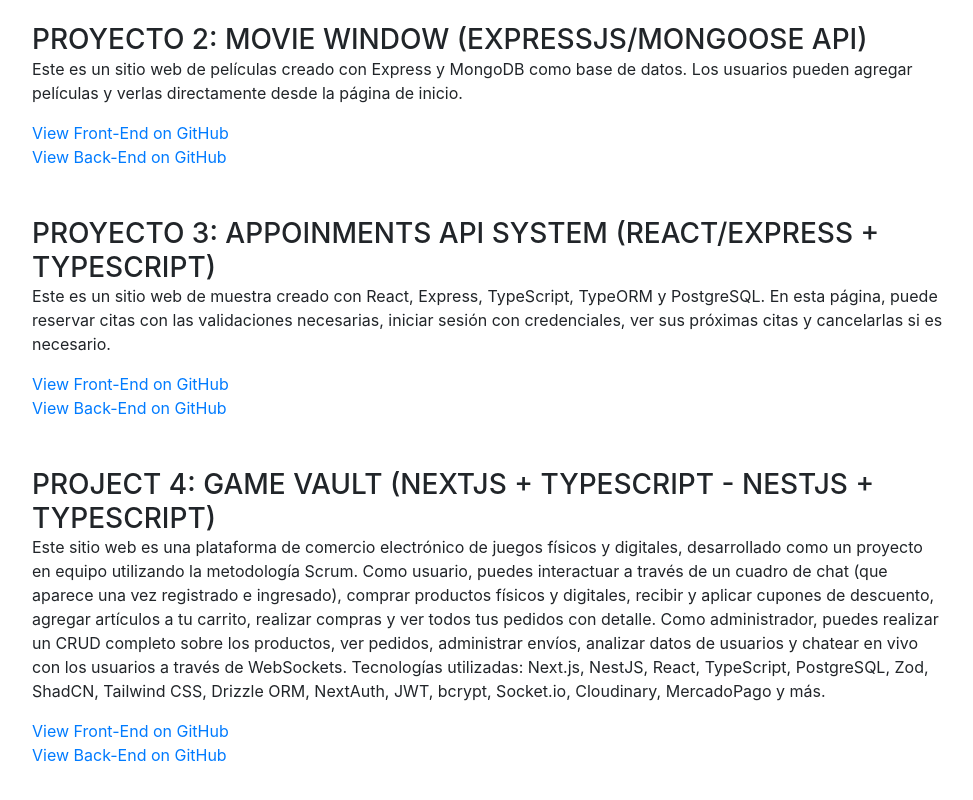
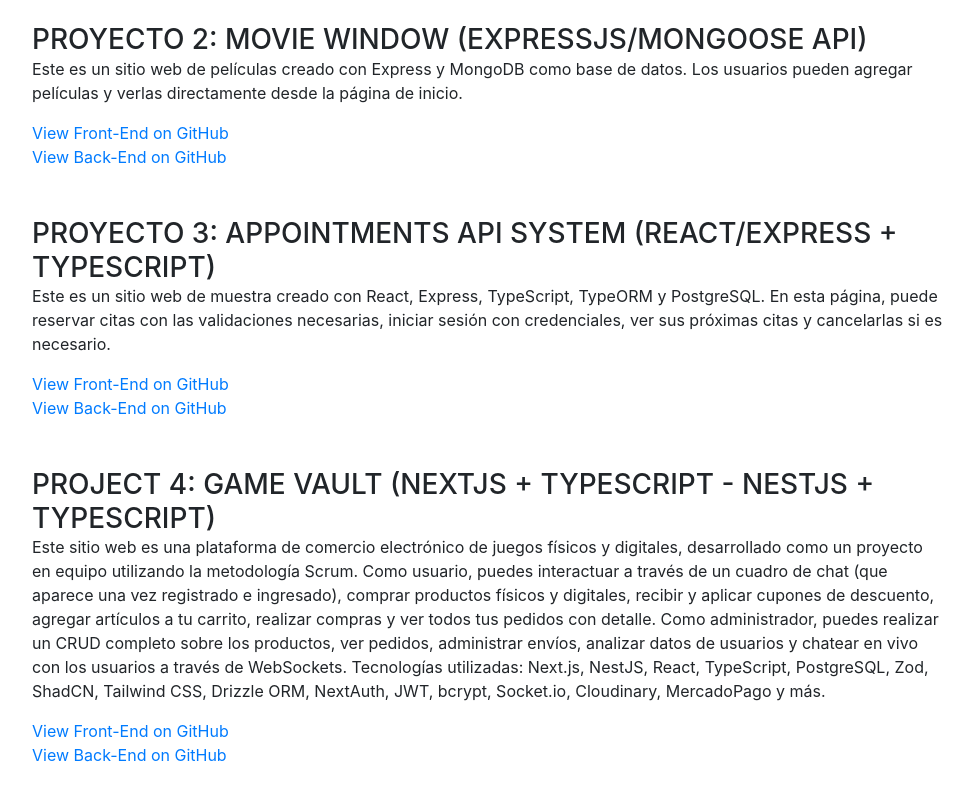
Before and after one commit to alxbro1/alxbro1.github.io, a website with bundled scripts: page index.html in a window 1280 px wide. Shown: the part 2802-3602 px from the top of the page, without its empty margins (288-1261 px from the left). Built offline with nearby package versions, Linux system fonts and the light colour scheme; a web font is replaced by a local one.

Commit message:
translate to spanish

```diff
--- a/index.html
+++ b/index.html
@@ -388,7 +388,7 @@
           <div class="resume-item d-flex flex-column flex-md-row mb-5">
             <div class="resume-content mr-auto">
               <h3 class="mb-0">
-                Proyecto 3: Appoinments API system (React/Express + Typescript)
+                Proyecto 3: Appointments API system (React/Express + Typescript)
               </h3>
               <p>
                 Este es un sitio web de muestra creado con React, Express,
```
